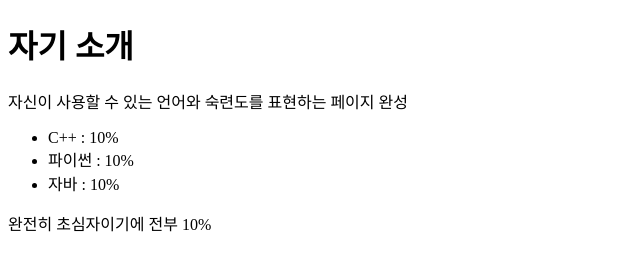
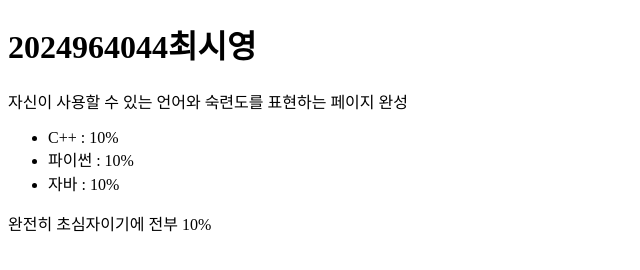
Before and after one commit to si0-source/webpro, a plain HTML site: page 0917/index.html in a window 1280 px wide. Shown: the whole page, without its empty margins (0-640 px from the left). Drawn offline with Linux system fonts and the light colour scheme.

Commit message:
Update index.html

```diff
--- a/0917/index.html
+++ b/0917/index.html
@@ -4,7 +4,7 @@
     <title>자기 소개</title>
 </head>
 <body>
-    <h1>자기 소개</h1>
+    <h1>2024964044최시영</h1>
     <p>자신이 사용할 수 있는 언어와 숙련도를 표현하는 페이지 완성</p>
     <ul>
         <li>C++ : 10%</li>
@@ -13,4 +13,5 @@
     </ul>
     <p>완전히 초심자이기에 전부 10%</p>
 </body>
+
 </html>
```
